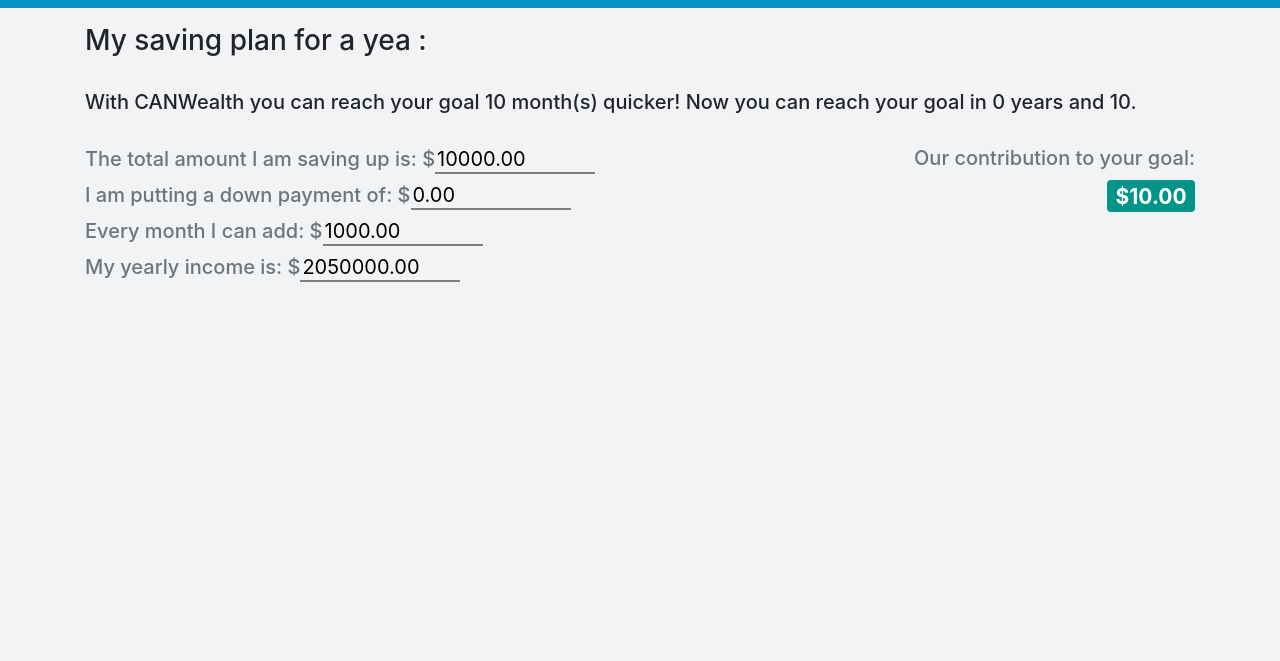
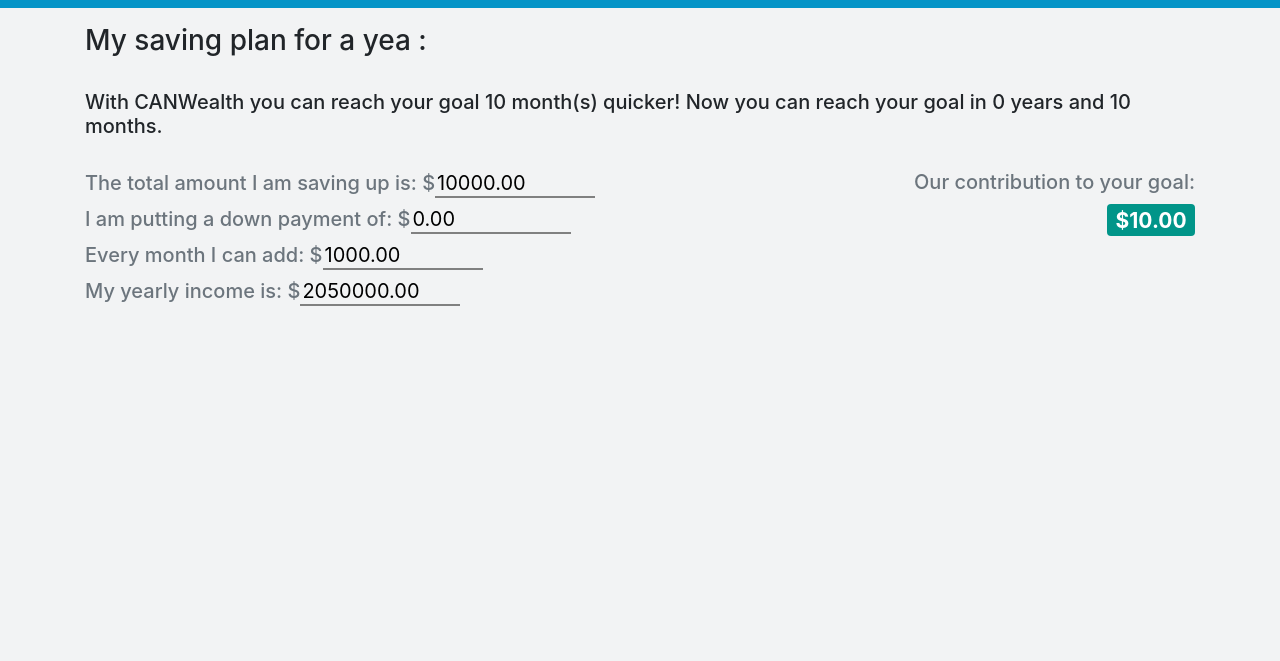
Before and after one commit to polygonnode/can-wealth, a Flask app: template app/templates/planner/results.html in a window 1280 px wide. Shown: the part 74-735 px from the top of the page. Run offline with Flask 2, Linux system fonts and the light colour scheme; data comes from the database, SQL or seed files in the repository; both versions use the stored data as it was after the commit; tables that the repository leaves empty hold one stand-in row (values such as "Sample post"); the template is opened without the code that fills it: values that come from a table or form of the project are taken from there, most other values are stand-ins (such as "Sample title", 1, 10 or a date in 2020); some libraries are stand-ins or nearby versions.

Commit message:
added years + months

```diff
--- a/app/templates/planner/results.html
+++ b/app/templates/planner/results.html
@@ -32,7 +32,7 @@
 <div class="container" style="padding-top:1rem;">
   <h3>My saving plan for a  {{survey.title}} :</h3>
   <br>
-  <h5>With CANWealth you can reach your goal  {{ saved|int }} month(s) quicker! Now you can reach your goal in {{ months_total|int // 12 }} years and {{ months_total|int % 12 }}.</h5>
+  <h5>With CANWealth you can reach your goal  {{ saved|int }} month(s) quicker! Now you can reach your goal in {{ months_total|int // 12 }} years and {{ months_total|int % 12 }} months.</h5>
   <br>
 
   <div class="row ">
```
Also changed, not shown: app/database.sqlite.
